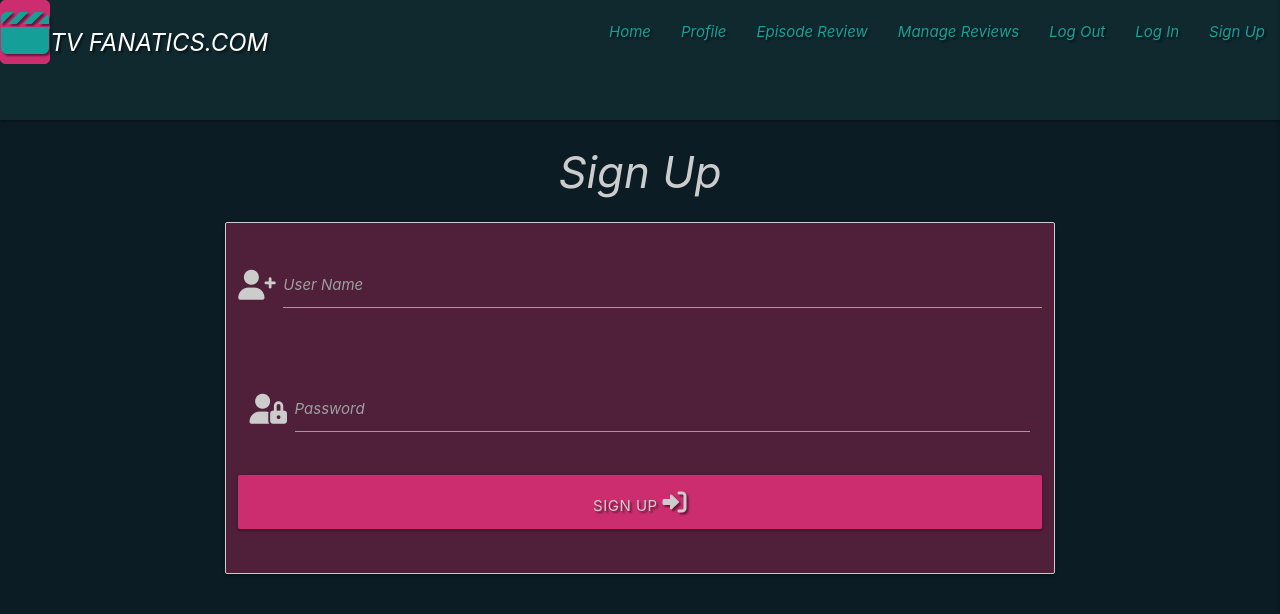
After one commit to Heyson/backend_development_milestone_project, a Flask app: page /signup in a window 1280 px wide. The commit adds this page. Shown: the top 614 px of the page. Run offline with Flask 2, Linux system fonts and the light colour scheme; some libraries are stand-ins or nearby versions.

Commit message:
Add Signup template

```diff
--- a/app.py
+++ b/app.py
@@ -2,6 +2,7 @@ import os
 from flask import Flask, flash, render_template, redirect, request, session, url_for
 from flask_pymongo import PyMongo
 from bson.objectid import ObjectId
+from werkzeug.security import generate_password_hash, check_password_hash
 if os.path.exists("env.py"):
     import env
 
@@ -21,6 +22,11 @@ def get_episode_review():
     return render_template("episode-review.html", reviews=reviews)
 
 
+@app.route("/signup", methods= ["GET", "POST"])
+def signup():
+    return render_template("signup.html")
+
+
 if __name__ == "__main__":
     app.run(host=os.environ.get("IP"),
             port=int(os.environ.get("PORT")),
--- a/static/css/style.css
+++ b/static/css/style.css
@@ -57,6 +57,10 @@ body {
     background-color: #0f292f;
 }
 
+.border-tertiary {
+    border: 1px solid #cccccc;
+}
+
 nav ul a {
     color:#14a098;
 }
--- a/templates/base.html
+++ b/templates/base.html
@@ -27,7 +27,7 @@
                     <li><a href="#">Manage Reviews</a></li>
                     <li><a href="#">Log Out</a></li>
                     <li><a href="#">Log In</a></li>
-                    <li><a href="#">Sign Up</a></li>
+                    <li><a href="{{ url_for('signup')}}">Sign Up</a></li>
                 </ul>
             </div>
         </nav>
@@ -40,7 +40,7 @@
                     <li><a href="#">Manage Reviews</a></li>
                     <li><a href="#">Log Out</a></li>
                     <li><a href="#">Log In</a></li>
-                    <li><a href="#">Sign Up</a></li>
+                    <li><a href="{{ url_for('signup')}}">Sign Up</a></li>
         </ul>
 
     </header>
--- /dev/null
+++ b/templates/signup.html
@@ -0,0 +1,35 @@
+{% extends "base.html" %}
+{% block content %}
+<h3 class="center-align">Sign Up</h3>
+<div class="row">
+    <form class="col s12 m8 offset-m2" method="POST" action="{{ url_for('signup')}}">
+        <div class="card-panel primary-bg border-tertiary">
+            <!-- username-->
+            <div class="row">
+                <div class="row">
+                    <div class="input-field col s12">
+                        <i class="fas fa-user-plus prefix tertiary-color"></i>
+                        <input id="username" name="username" type="text" class="validate">
+                        <label for="username">User Name</label>
+                    </div>
+                </div>
+            </div>
+            <!-- password -->
+            <div class="row">
+                <div class="input-field col s12">
+                    <i class="fas fa-user-lock prefix tertiary-color"></i>
+                    <input id="password" name="password" type="password" class="validate">
+                    <label for="password">Password</label>
+                </div>
+            </div>
+            <!-- signup -->
+            <div class="row">
+                <button type="submit" class="col s12 btn-large tertiary-color secondary-bg text-shadow">
+                    Sign Up <i class="fas fa-sign-in-alt"></i>
+                </button>
+            </div>
+        </div>
+    </form>
+</div>
+
+{% endblock %}
```
